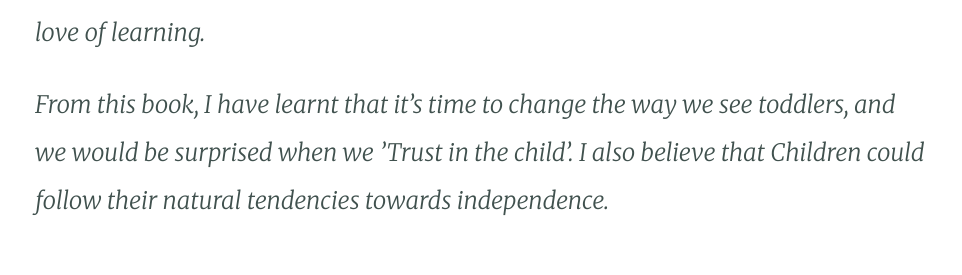
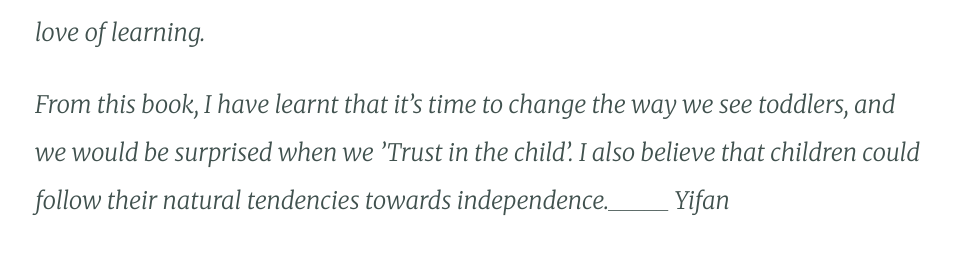
Before and after one commit to Ritaandcrocodile/b, a plain HTML site: page index.html in a window 1280 px wide. Shown: the part 3588-3863 px from the top of the page, without its empty margins (157-1119 px from the left). Drawn offline with Linux system fonts and the light colour scheme.

Commit message:
Update index.html

```diff
--- a/index.html
+++ b/index.html
@@ -47,7 +47,7 @@
     <div class="my-description">
       <p>We encourage children take full advantage of self-motivation instead of using bribes or punishment. Children can proceed at their own pace in a non-competitive environment to explore and develop their love of
         learning.</p>
-      <p>From this book, I have learnt that it’s time to change the way we see toddlers, and we would be surprised when we ’Trust in the child’. I also believe that Children could follow their natural tendencies towards independence.
+      <p>From this book, I have learnt that it’s time to change the way we see toddlers, and we would be surprised when we ’Trust in the child’. I also believe that children could follow their natural tendencies towards independence._____ Yifan
       </p>
     </div>
   </div>
```
